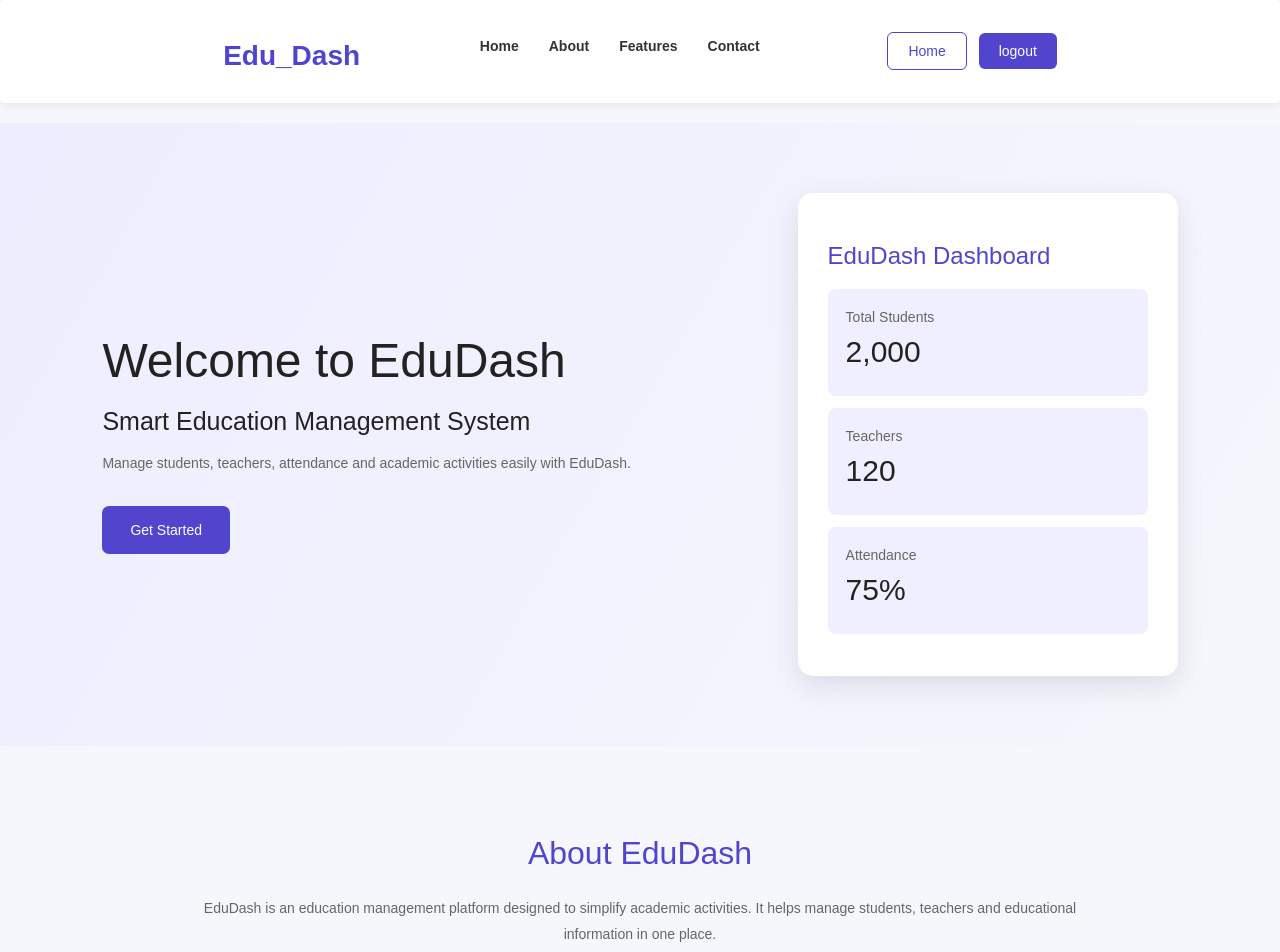
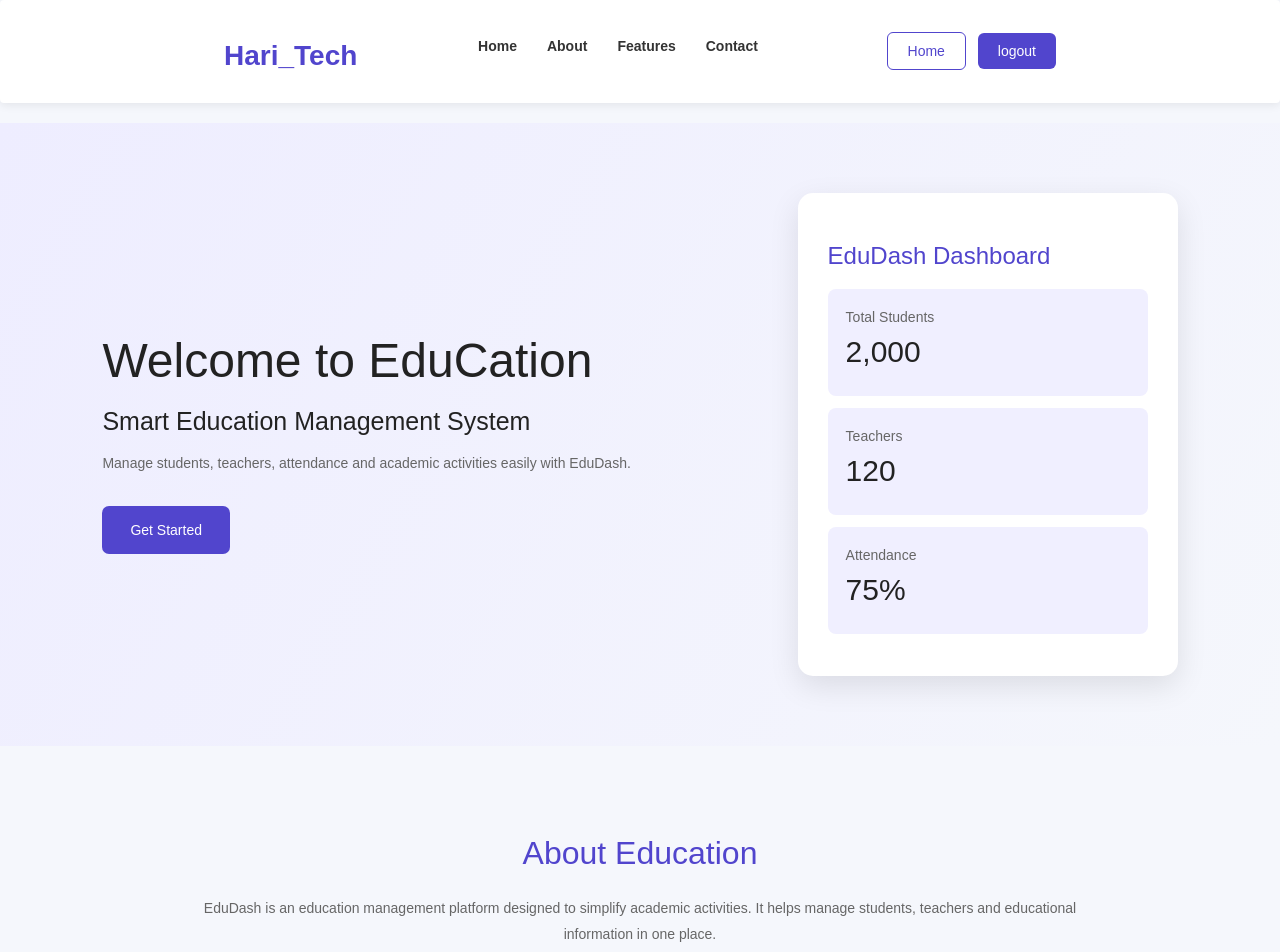
Before and after one commit to asbdu34023053401802111026/Dashboard, a plain HTML site: page user_index.html in a window 1280 px wide. Shown: the top 952 px of the page. Drawn offline with nearby package versions, Linux system fonts and the light colour scheme.

Commit message:
first commit

```diff
--- a/user_index.html
+++ b/user_index.html
@@ -13,7 +13,7 @@
     <header>
         <nav class="navbar">
 
-            <h2 class="logo" style="font-weight: bold;">Edu_Dash</h2>
+            <h2 class="logo" style="font-weight: bold;">Hari_Tech</h2>
 
             <ul class="nav-links" id="nav-links">
                 <li><a href="#home">Home</a></li>
@@ -41,7 +41,7 @@
         <div class="hero-content">
 
             <h1>
-                Welcome to EduDash
+                Welcome to EduCation
             </h1>
 
             <h2>Smart Education Management System</h2>
@@ -78,7 +78,7 @@
     </section>
     <section class="about" id="about">
 
-        <h2>About EduDash</h2>
+        <h2>About Education</h2>
 
         <p>
             EduDash is an education management platform
```
